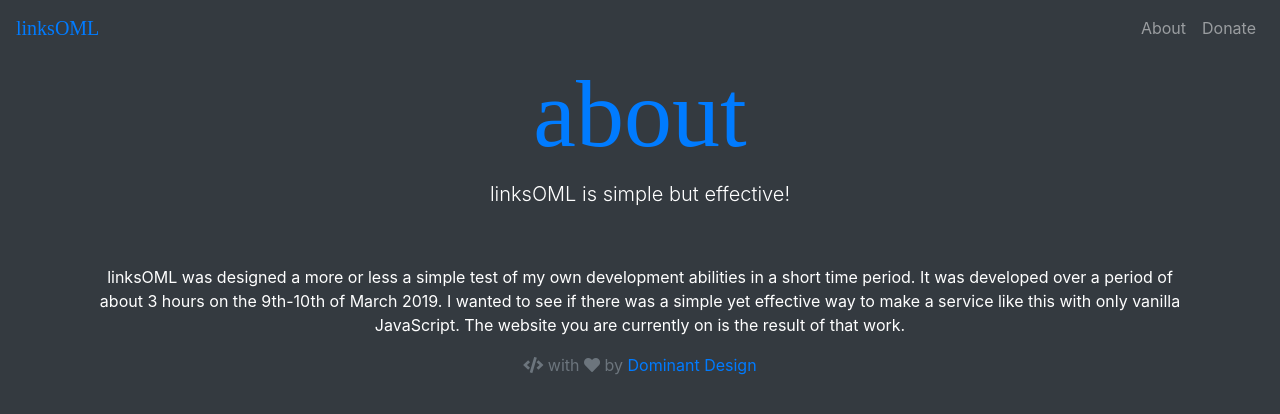
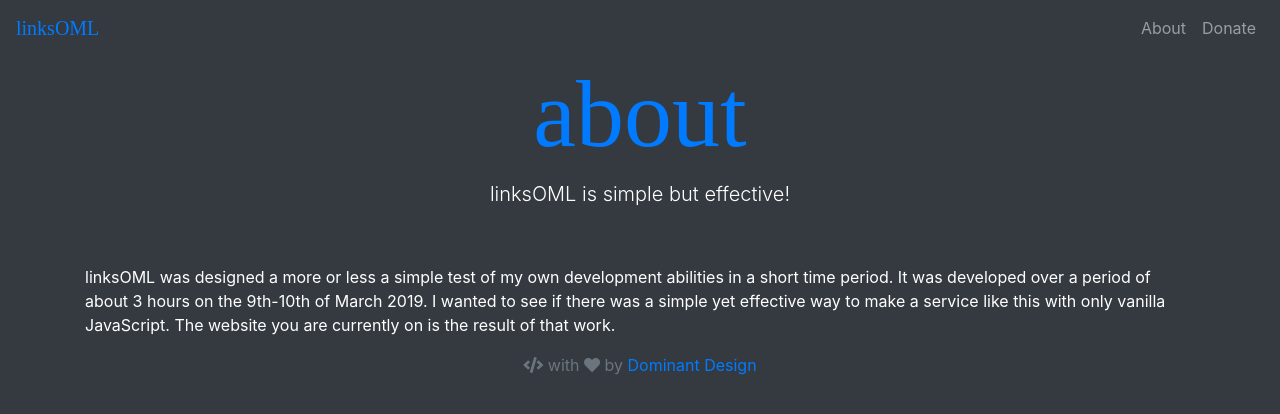
Before and after one commit to lomlrepository/lomlrepository.github.com, a Jekyll site: the page built from about.md, in a window 1280 px wide. Shown: the top 414 px of the page. Built offline with Jekyll 4.4.1, drawn with Linux system fonts in a browser that asks for light colours; nearby versions of some CDN libraries; some web fonts are replaced.

Commit message:
Update information.html

```diff
--- a/_layouts/information.html
+++ b/_layouts/information.html
@@ -40,13 +40,13 @@
 			</ul>
 		</div>
 	</nav>
-  <div class="container text-center">
+	<div class="container text-center">
 		<h1 class="text-primary display-1">{{ page.title }}</h1>
 		<p class="lead">{{ page.description }}</p>
 		<br>
-    <p>{{ content }}</p>
-  </div>
-  <footer class="text-muted text-center">
+	</div>
+	<div class="container"><p>{{ content }}</p></div>
+	<footer class="text-muted text-center">
 		<p><i class="fas fa-code"></i> with <i class="fas fa-heart"></i> by <a href="/#creator" target="_blank">Dominant Design</a></p>
 	</footer>
 </body>
```
